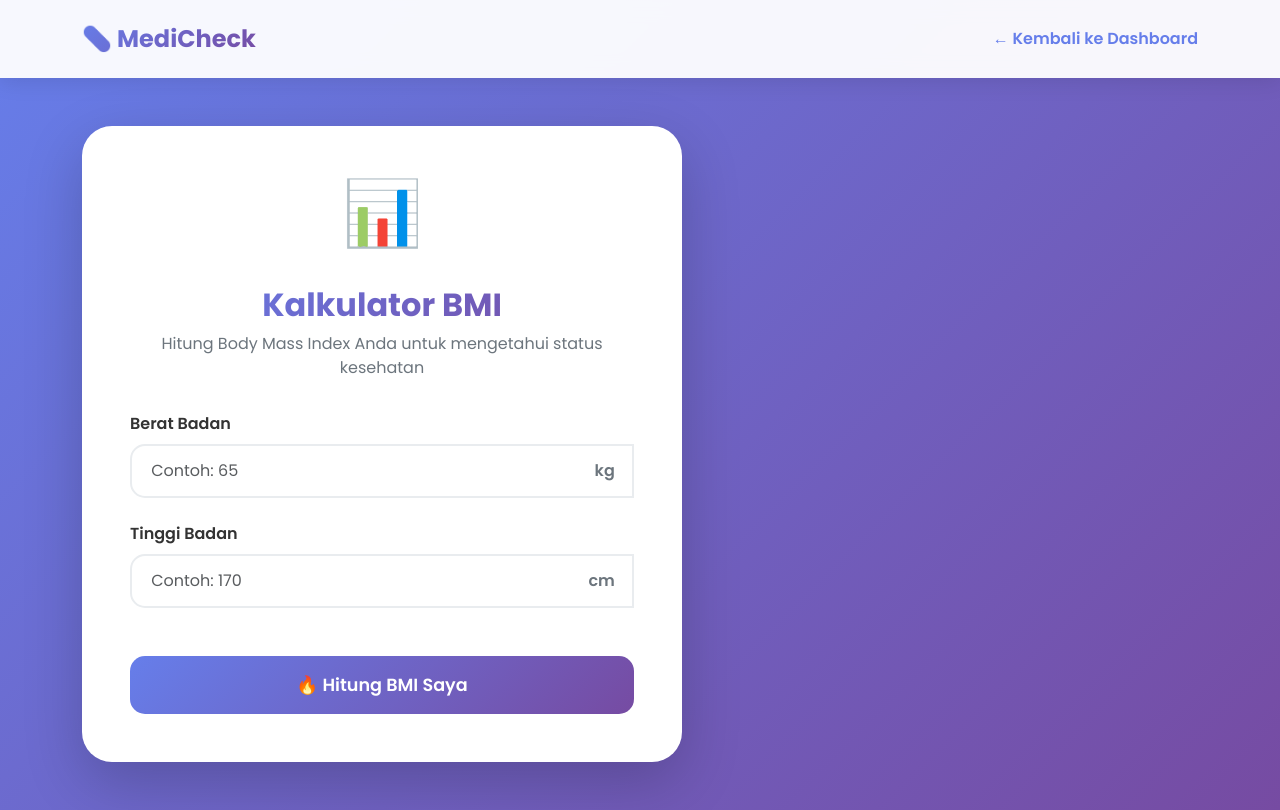
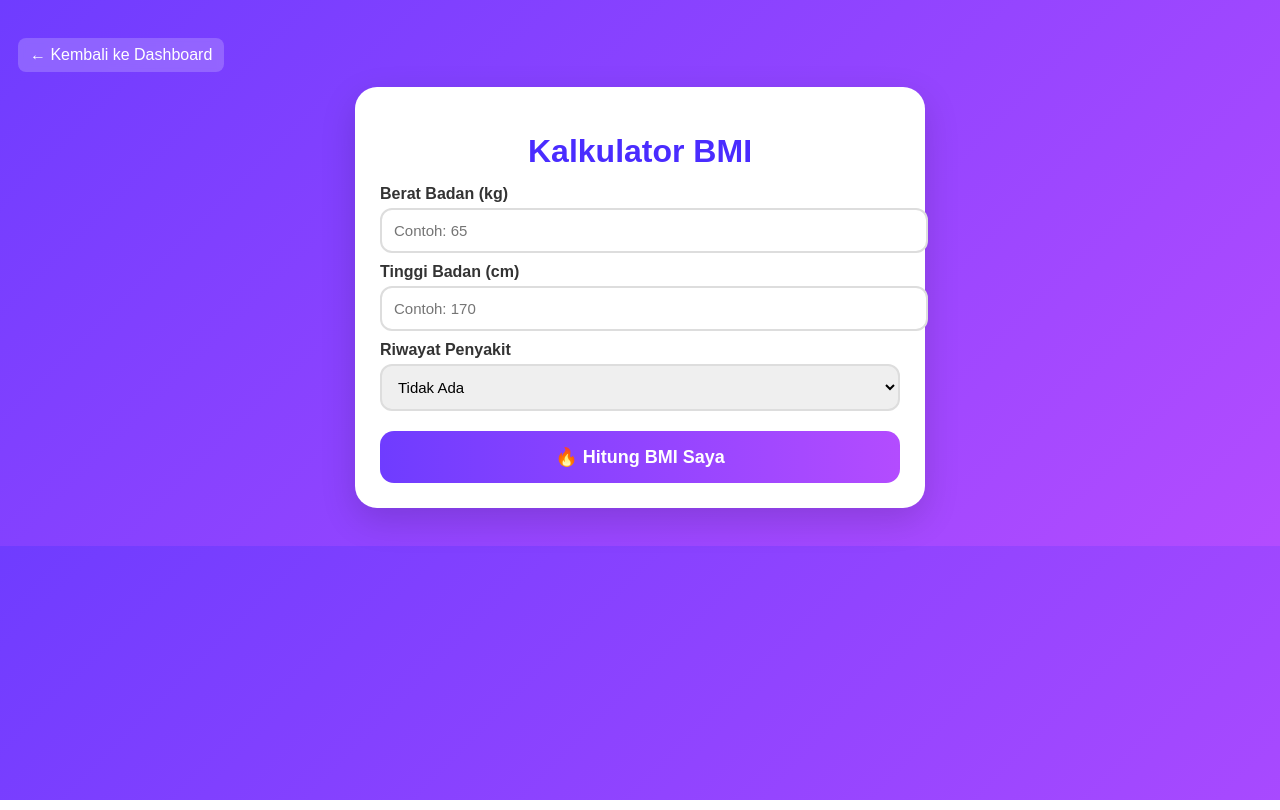
Before and after one commit to ysmndiyah/MediCheck_Py, a Django app: page /accounts/bmi/ in a window 1280 px wide. Run offline with Django 5.2, Linux system fonts and the light colour scheme.

Commit message:
menambahkan fitur bmi

```diff
--- a/accounts/templates/accounts/bmi.html
+++ b/accounts/templates/accounts/bmi.html
@@ -1,390 +1,211 @@
-{% load static %}
 <!DOCTYPE html>
 <html lang="id">
 <head>
-  <meta charset="UTF-8">
-  <meta name="viewport" content="width=device-width, initial-scale=1.0">
-  <title>Kalkulator BMI - MediCheck</title>
-  <link href="https://cdn.jsdelivr.net/npm/bootstrap@5.3.2/dist/css/bootstrap.min.css" rel="stylesheet">
-  <link href="https://fonts.googleapis.com/css2?family=Poppins:wght@300;400;600;700&display=swap" rel="stylesheet">
-  <style>
-    * {
-      margin: 0;
-      padding: 0;
-      box-sizing: border-box;
-    }
+    <meta charset="UTF-8">
+    <meta name="viewport" content="width=device-width, initial-scale=1.0">
+    <title>Kalkulator BMI</title>
 
-    body {
-      font-family: 'Poppins', sans-serif;
-      background: linear-gradient(135deg, #667eea 0%, #764ba2 100%);
-      min-height: 100vh;
-      overflow-x: hidden;
-    }
+    <style>
+        body {
+            font-family: 'Poppins', sans-serif;
+            background: linear-gradient(135deg, #6f3cff, #b34cff);
+            padding: 30px 10px;
+        }
 
-    .navbar {
-      background: rgba(255, 255, 255, 0.95);
-      backdrop-filter: blur(10px);
-      box-shadow: 0 4px 20px rgba(0, 0, 0, 0.1);
-      padding: 1rem 0;
-    }
+        .bmi-container {
+            padding: 25px;
+            max-width: 520px;
+            margin: auto;
+            background: white;
+            border-radius: 22px;
+            box-shadow: 0px 12px 35px rgba(0,0,0,0.15);
+            animation: fade 0.4s ease-in-out;
+        }
 
-    .navbar-brand {
-      font-weight: 700;
-      font-size: 1.5rem;
-      background: linear-gradient(135deg, #667eea, #764ba2);
-      -webkit-background-clip: text;
-      -webkit-text-fill-color: transparent;
-      background-clip: text;
-    }
+        h1 {
+            text-align: center;
+            margin-bottom: 15px;
+            color: #4a2cff;
+        }
 
-    .back-btn {
-      color: #667eea;
-      text-decoration: none;
-      font-weight: 600;
-      transition: color 0.3s;
-    }
+        label {
+            font-weight: bold;
+            margin-top: 10px;
+            display: block;
+            color: #333;
+        }
 
-    .back-btn:hover {
-      color: #764ba2;
-    }
+        input, select {
+            width: 100%;
+            padding: 12px;
+            border-radius: 12px;
+            border: 2px solid #ddd;
+            margin-top: 5px;
+            outline: none;
+            font-size: 15px;
+        }
 
-    .bmi-container {
-      padding: 3rem 0;
-      min-height: calc(100vh - 76px);
-      display: flex;
-      align-items: center;
-      justify-content: center;
-    }
+        .btn-back {
+            display: inline-block;
+            margin-bottom: 15px;
+            color: #ffffff;
+            background: rgba(255,255,255,0.2);
+            padding: 8px 12px;
+            border-radius: 8px;
+            text-decoration: none;
+            backdrop-filter: blur(3px);
+        }
 
-    .bmi-card {
-      background: white;
-      border-radius: 30px;
-      padding: 3rem;
-      box-shadow: 0 20px 60px rgba(0, 0, 0, 0.2);
-      max-width: 600px;
-      width: 100%;
-      animation: slideUp 0.6s ease-out;
-    }
+        .btn-bmi {
+            width: 100%;
+            margin-top: 20px;
+            background: linear-gradient(90deg, #6f3cff, #b34cff);
+            border: none;
+            padding: 15px;
+            border-radius: 14px;
+            color: white;
+            font-size: 18px;
+            cursor: pointer;
+            font-weight: 600;
+        }
 
-    @keyframes slideUp {
-      from {
-        opacity: 0;
-        transform: translateY(30px);
-      }
-      to {
-        opacity: 1;
-        transform: translateY(0);
-      }
-    }
+        .hasil-card {
+            margin-top: 20px;
+            padding: 20px;
+            border-radius: 16px;
+            background: #f8f5ff;
+            display: none;
+            animation: fade 0.4s ease-in-out;
+        }
 
-    .bmi-header {
-      text-align: center;
-      margin-bottom: 2rem;
-    }
+        @keyframes fade {
+            from {opacity: 0; transform: translateY(12px);}
+            to {opacity: 1; transform: translateY(0);}
+        }
 
-    .bmi-header h2 {
-      font-size: 2rem;
-      font-weight: 700;
-      background: linear-gradient(135deg, #667eea, #764ba2);
-      -webkit-background-clip: text;
-      -webkit-text-fill-color: transparent;
-      background-clip: text;
-      margin-bottom: 0.5rem;
-    }
+        .judul-hasil {
+            font-size: 20px;
+            font-weight: bold;
+            margin-bottom: 5px;
+        }
 
-    .bmi-header p {
-      color: #6c757d;
-      font-size: 1rem;
-    }
+        .subjudul {
+            margin-top: 15px;
+            font-size: 16px;
+            font-weight: bold;
+        }
 
-    .form-label {
-      font-weight: 600;
-      color: #333;
-      margin-bottom: 0.5rem;
-    }
+        ul { padding-left: 20px; }
+    </style>
+</head>
 
-    .form-control {
-      border: 2px solid #e9ecef;
-      border-radius: 15px;
-      padding: 0.8rem 1.2rem;
-      font-size: 1rem;
-      transition: border-color 0.3s, box-shadow 0.3s;
-    }
+<body>
 
-    .form-control:focus {
-      border-color: #667eea;
-      box-shadow: 0 0 0 0.2rem rgba(102, 126, 234, 0.15);
-    }
+  <div class="text-center mt-5">
+      <a href="{% url 'accounts:dashboard' %}" class="btn-back">← Kembali ke Dashboard</a>
+    </div>
 
-    .input-group {
-      position: relative;
-    }
 
-    .input-suffix {
-      position: absolute;
-      right: 1.2rem;
-      top: 50%;
-      transform: translateY(-50%);
-      color: #6c757d;
-      font-weight: 600;
-      pointer-events: none;
-    }
+    <div class="bmi-container">
 
-    .btn-calculate {
-      background: linear-gradient(135deg, #667eea, #764ba2);
-      border: none;
-      color: white;
-      padding: 1rem;
-      border-radius: 15px;
-      font-weight: 600;
-      font-size: 1.1rem;
-      transition: transform 0.3s, box-shadow 0.3s;
-      width: 100%;
-      margin-top: 1.5rem;
-    }
+        <h1>Kalkulator BMI</h1>
 
-    .btn-calculate:hover {
-      transform: translateY(-3px);
-      box-shadow: 0 10px 30px rgba(102, 126, 234, 0.4);
-    }
+        <label>Berat Badan (kg)</label>
+        <input type="number" id="berat" placeholder="Contoh: 65">
 
-    .result-section {
-      margin-top: 2rem;
-      padding-top: 2rem;
-      border-top: 2px solid #e9ecef;
-      animation: fadeIn 0.6s ease-out;
-    }
+        <label>Tinggi Badan (cm)</label>
+        <input type="number" id="tinggi" placeholder="Contoh: 170">
 
-    @keyframes fadeIn {
-      from {
-        opacity: 0;
-      }
-      to {
-        opacity: 1;
-      }
-    }
+        <label>Riwayat Penyakit</label>
+        <select id="riwayat">
+            <option value="none">Tidak Ada</option>
+            <option value="diabetes">Diabetes</option>
+            <option value="hipertensi">Hipertensi</option>
+            <option value="kolesterol">Kolesterol Tinggi</option>
+            <option value="jantung">Penyakit Jantung</option>
+        </select>
 
-    .bmi-result {
-      text-align: center;
-      margin-bottom: 1.5rem;
-    }
+        <button class="btn-bmi" onclick="hitungBMI()">🔥 Hitung BMI Saya</button>
 
-    .bmi-value {
-      font-size: 4rem;
-      font-weight: 700;
-      background: linear-gradient(135deg, #667eea, #764ba2);
-      -webkit-background-clip: text;
-      -webkit-text-fill-color: transparent;
-      background-clip: text;
-      line-height: 1;
-    }
+        <div id="hasil" class="hasil-card"></div>
 
-    .bmi-category {
-      display: inline-block;
-      padding: 0.5rem 1.5rem;
-      border-radius: 25px;
-      font-weight: 600;
-      font-size: 1.1rem;
-      margin-top: 1rem;
-    }
+    </div>
 
-    .category-underweight {
-      background: linear-gradient(135deg, #4fc3f7, #29b6f6);
-      color: white;
-    }
+    <script>
+        function hitungBMI() {
+            let berat = document.getElementById("berat").value;
+            let tinggi = document.getElementById("tinggi").value;
+            let penyakit = document.getElementById("riwayat").value;
 
-    .category-normal {
-      background: linear-gradient(135deg, #66bb6a, #4caf50);
-      color: white;
-    }
+            if (!berat || !tinggi) {
+                alert("Isi berat dan tinggi dulu ya!");
+                return;
+            }
 
-    .category-overweight {
-      background: linear-gradient(135deg, #ffa726, #ff9800);
-      color: white;
-    }
+            tinggi = tinggi / 100;
+            let bmi = (berat / (tinggi * tinggi)).toFixed(1);
 
-    .category-obese {
-      background: linear-gradient(135deg, #ef5350, #f44336);
-      color: white;
-    }
+            let kategori = "";
+            if (bmi < 18.5) kategori = "Kurus";
+            else if (bmi < 24.9) kategori = "Normal";
+            else if (bmi < 29.9) kategori = "Gemuk";
+            else kategori = "Obesitas";
 
-    .recommendations {
-      background: linear-gradient(135deg, #f8f9fa, #e9ecef);
-      border-radius: 20px;
-      padding: 1.5rem;
-      margin-top: 1.5rem;
-    }
+            // PENJELASAN PENYAKIT
+            let penjelasan = {
+                none: "Tidak ada riwayat penyakit.",
+                diabetes: "Diabetes membuat tubuh sulit mengontrol kadar gula darah.",
+                hipertensi: "Hipertensi adalah tekanan darah tinggi yang bisa memicu stroke.",
+                kolesterol: "Kolesterol tinggi dapat menyumbat pembuluh darah.",
+                jantung: "Penyakit jantung memengaruhi aliran darah dan fungsi jantung."
+            };
 
-    .recommendations h5 {
-      font-weight: 700;
-      color: #333;
-      margin-bottom: 1rem;
-      display: flex;
-      align-items: center;
-      gap: 0.5rem;
-    }
+            // REKOMENDASI BERDASARKAN PENYAKIT
+            let rekom = {
+                none: [
+                    "Jaga pola makan seimbang.",
+                    "Berolahraga 3–4 kali seminggu.",
+                    "Minum air putih yang cukup."
+                ],
+                diabetes: [
+                    "Kurangi gula dan nasi putih.",
+                    "Perbanyak sayur hijau.",
+                    "Hindari minuman manis."
+                ],
+                hipertensi: [
+                    "Kurangi garam.",
+                    "Hindari makanan instan.",
+                    "Perbanyak buah seperti pisang dan alpukat."
+                ],
+                kolesterol: [
+                    "Hindari gorengan.",
+                    "Konsumsi ikan dan makanan tinggi serat.",
+                    "Kurangi daging berlemak."
+                ],
+                jantung: [
+                    "Hindari makanan berlemak.",
+                    "Kurangi stres dan tidur cukup.",
+                    "Lakukan olahraga ringan seperti jalan kaki."
+                ]
+            };
 
-    .recommendations ul {
-      list-style: none;
-      padding: 0;
-      margin: 0;
-    }
+            // Tampilkan hasil
+            let hasilDiv = document.getElementById("hasil");
+            hasilDiv.style.display = "block";
 
-    .recommendations li {
-      padding: 0.8rem;
-      margin-bottom: 0.5rem;
-      background: white;
-      border-radius: 10px;
-      color: #555;
-      display: flex;
-      align-items: flex-start;
-      gap: 0.8rem;
-      transition: transform 0.3s;
-    }
+            let listRekom = rekom[penyakit].map(r => `<li>${r}</li>`).join("");
 
-    .recommendations li:hover {
-      transform: translateX(5px);
-    }
+            hasilDiv.innerHTML = `
+                <div class="judul-hasil">Hasil BMI Kamu</div>
+                <p><strong>${bmi}</strong> — ${kategori}</p>
 
-    .recommendations li::before {
-      content: "✓";
-      display: inline-block;
-      width: 24px;
-      height: 24px;
-      background: linear-gradient(135deg, #667eea, #764ba2);
-      color: white;
-      border-radius: 50%;
-      text-align: center;
-      line-height: 24px;
-      font-weight: bold;
-      flex-shrink: 0;
-    }
+                <div class="subjudul">Penjelasan Penyakit:</div>
+                <p>${penjelasan[penyakit]}</p>
 
-    .bmi-info {
-      background: linear-gradient(135deg, #e3f2fd, #bbdefb);
-      border-radius: 15px;
-      padding: 1rem;
-      margin-top: 1.5rem;
-      text-align: center;
-      color: #1976d2;
-      font-size: 0.9rem;
-    }
-
-    @media (max-width: 768px) {
-      .bmi-card {
-        padding: 2rem;
-        margin: 0 1rem;
-      }
-
-      .bmi-header h2 {
-        font-size: 1.5rem;
-      }
-
-      .bmi-value {
-        font-size: 3rem;
-      }
-    }
-
-    .illustration {
-      text-align: center;
-      margin-bottom: 1rem;
-    }
-
-    .illustration-icon {
-      font-size: 4rem;
-      animation: bounce 2s infinite;
-    }
-
-    @keyframes bounce {
-      0%, 100% {
-        transform: translateY(0);
-      }
-      50% {
-        transform: translateY(-10px);
-      }
-    }
-  </style>
-</head>
-<body>
-  <!-- Navbar -->
-  <nav class="navbar navbar-expand-lg">
-    <div class="container">
-      <a class="navbar-brand" href="#">💊 MediCheck</a>
-      <a href="{% url 'accounts:dashboard' %}" class="back-btn">← Kembali ke Dashboard</a>
-    </div>
-  </nav>
-
-  <!-- BMI Calculator -->
-  <div class="bmi-container">
-    <div class="container">
-      <div class="bmi-card">
-        <div class="illustration">
-          <div class="illustration-icon">📊</div>
-        </div>
-
-        <div class="bmi-header">
-          <h2>Kalkulator BMI</h2>
-          <p>Hitung Body Mass Index Anda untuk mengetahui status kesehatan</p>
-        </div>
-
-        <form method="post">
-          {% csrf_token %}
-          <div class="mb-4">
-            <label class="form-label">Berat Badan</label>
-            <div class="input-group">
-              <input type="number" name="berat" class="form-control" step="0.1" placeholder="Contoh: 65" required>
-              <span class="input-suffix">kg</span>
-            </div>
-          </div>
-
-          <div class="mb-4">
-            <label class="form-label">Tinggi Badan</label>
-            <div class="input-group">
-              <input type="number" name="tinggi" class="form-control" step="0.1" placeholder="Contoh: 170" required>
-              <span class="input-suffix">cm</span>
-            </div>
-          </div>
-
-          <button type="submit" class="btn-calculate">
-            🔥 Hitung BMI Saya
-          </button>
-        </form>
-
-        {% if bmi %}
-        <div class="result-section">
-          <div class="bmi-result">
-            <div style="color: #6c757d; font-size: 1rem; margin-bottom: 0.5rem;">BMI Anda</div>
-            <div class="bmi-value">{{ bmi|floatformat:1 }}</div>
-
-            {% if kategori == "Kurus" %}
-              <span class="bmi-category category-underweight">{{ kategori }}</span>
-            {% elif kategori == "Normal" %}
-              <span class="bmi-category category-normal">{{ kategori }}</span>
-            {% elif kategori == "Gemuk" or kategori == "Kelebihan Berat Badan" %}
-              <span class="bmi-category category-overweight">{{ kategori }}</span>
-            {% else %}
-              <span class="bmi-category category-obese">{{ kategori }}</span>
-            {% endif %}
-          </div>
-
-          <div class="recommendations">
-            <h5>💡 Rekomendasi untuk Anda</h5>
-            <ul>
-              {% for item in rekomendasi %}
-                <li>{{ item }}</li>
-              {% endfor %}
-            </ul>
-          </div>
-
-          <div class="bmi-info">
-            ℹ️ BMI adalah indikator kesehatan umum. Konsultasikan dengan dokter untuk informasi lebih lanjut.
-          </div>
-        </div>
-        {% endif %}
-      </div>
-    </div>
-  </div>
-
-  <script src="https://cdn.jsdelivr.net/npm/bootstrap@5.3.2/dist/js/bootstrap.bundle.min.js"></script>
+                <div class="subjudul">Rekomendasi Untuk Kamu:</div>
+                <ul>${listRekom}</ul>
+            `;
+        }
+    </script>
 </body>
 </html>
--- a/accounts/views.py
+++ b/accounts/views.py
@@ -86,49 +86,86 @@ def bmi_view(request):
     bmi = None
     kategori = None
     rekomendasi = []
+    penyakit = None
 
     if request.method == 'POST':
         try:
             berat = float(request.POST.get('berat'))
-            tinggi = float(request.POST.get('tinggi')) / 100  # ubah cm ke meter
+            tinggi = float(request.POST.get('tinggi')) / 100
+            penyakit = request.POST.get('penyakit')  # ambil riwayat penyakit
+
             bmi = berat / (tinggi ** 2)
 
+            # ================= KATEGORI BMI =================
             if bmi < 18.5:
                 kategori = "Kurus"
-                rekomendasi = [
+                rekomendasi += [
                     "Makan lebih sering dengan porsi kecil.",
-                    "Tambahkan makanan tinggi protein (telur, ayam, ikan).",
-                    "Perbanyak asupan karbohidrat kompleks (nasi merah, kentang)."
+                    "Makanan tinggi protein seperti telur, ayam, ikan.",
+                    "Tambahkan kalori sehat seperti alpukat dan kacang-kacangan."
                 ]
+
             elif 18.5 <= bmi < 25:
                 kategori = "Normal (Ideal)"
-                rekomendasi = [
+                rekomendasi += [
                     "Pertahankan pola makan seimbang.",
                     "Rutin olahraga minimal 3x seminggu.",
-                    "Tidur cukup dan jaga hidrasi tubuh."
+                    "Perbanyak minum air putih."
                 ]
+
             elif 25 <= bmi < 30:
                 kategori = "Overweight"
-                rekomendasi = [
+                rekomendasi += [
                     "Kurangi konsumsi gula dan gorengan.",
-                    "Perbanyak buah, sayur, dan air putih.",
-                    "Lakukan aktivitas fisik secara rutin."
+                    "Makan lebih banyak sayur dan buah.",
+                    "Lakukan olahraga ringan secara rutin."
                 ]
+
             else:
                 kategori = "Obesitas"
-                rekomendasi = [
-                    "Konsultasi dengan ahli gizi atau dokter.",
+                rekomendasi += [
+                    "Kurangi makanan tinggi kalori dan lemak.",
+                    "Tingkatkan aktivitas fisik harian.",
+                    "Pertimbangkan konsultasi dengan ahli gizi."
+                ]
+
+            # ================= REKOMENDASI BERDASARKAN PENYAKIT =================
+            if penyakit == "diabetes":
+                rekomendasi += [
+                    "Hindari makanan manis dan minuman gula.",
+                    "Pilih karbohidrat kompleks seperti beras merah.",
+                    "Perbanyak sayuran hijau."
+                ]
+
+            elif penyakit == "hipertensi":
+                rekomendasi += [
+                    "Kurangi konsumsi garam.",
+                    "Hindari makanan kemasan dan instan.",
+                    "Perbanyak buah dan sayur."
+                ]
+
+            elif penyakit == "kolesterol":
+                rekomendasi += [
                     "Kurangi makanan tinggi lemak jenuh.",
-                    "Olahraga ringan setiap hari."
+                    "Konsumsi oatmeal, ikan, dan kacang-kacangan.",
                 ]
+
+            elif penyakit == "asam_urat":
+                rekomendasi += [
+                    "Hindari jeroan, seafood tinggi purin, dan daging merah.",
+                    "Minum air putih banyak setiap hari.",
+                ]
+
         except (ValueError, ZeroDivisionError):
-            messages.error(request, "Input tidak valid. Pastikan angka dimasukkan dengan benar.")
+            messages.error(request, "Input tidak valid. Masukkan angka dengan benar.")
 
     return render(request, 'accounts/bmi.html', {
         'bmi': bmi,
         'kategori': kategori,
+        'penyakit': penyakit,
         'rekomendasi': rekomendasi
     })
+
 
 def monitor_view(request):
     return render(request, 'accounts/monitor.html')
```
Also changed, not shown: db.sqlite3.
